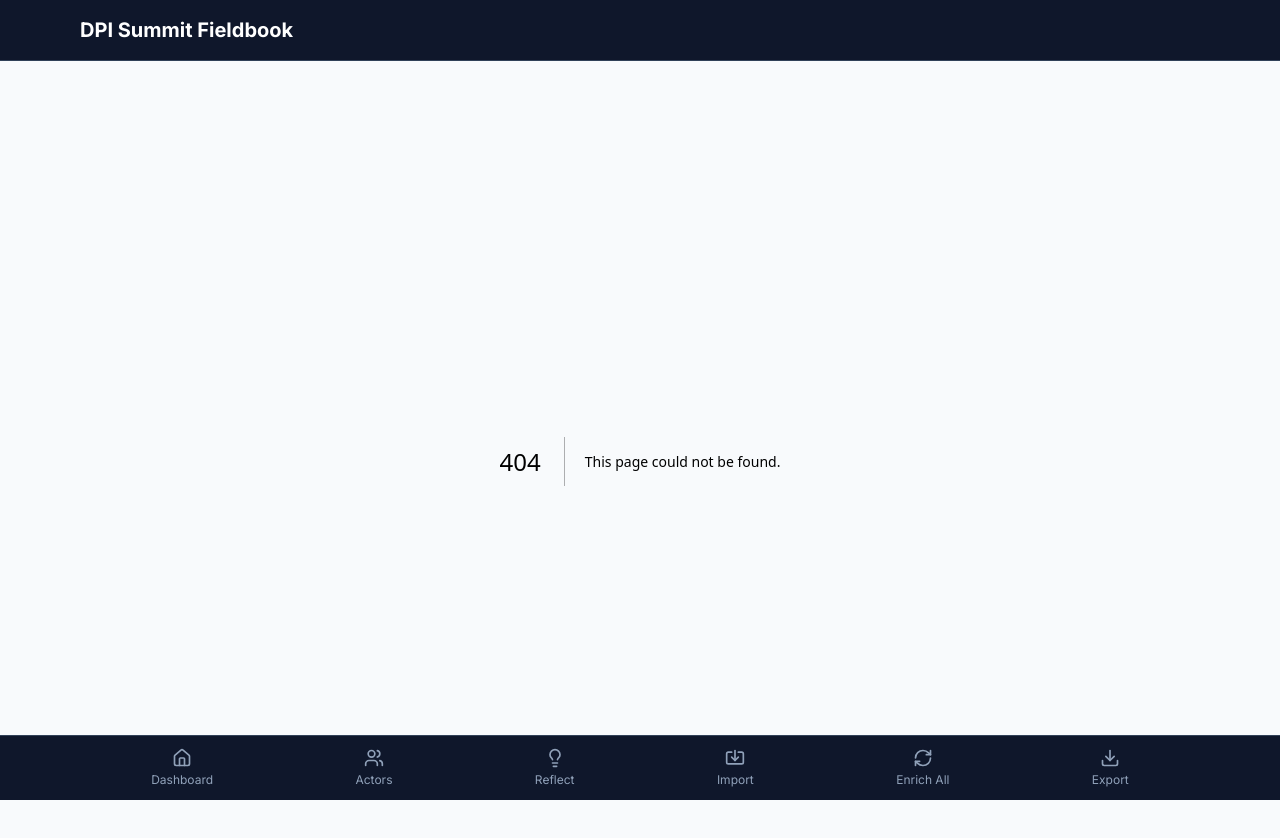
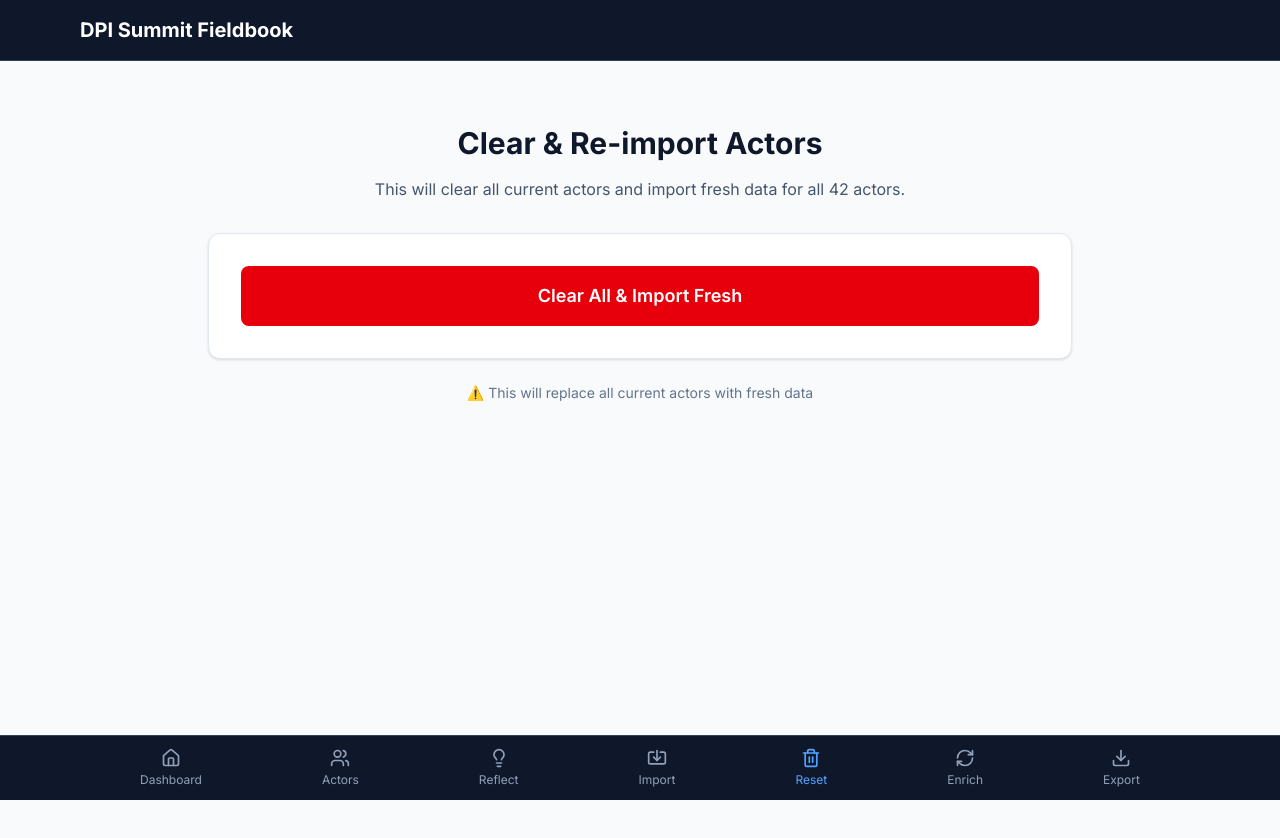
Before and after one commit to knaig/dpi-fieldbook, a Next.js app: page /clear-and-import in a window 1280 px wide. Before the commit this address had no page. Shown: the top 838 px of the page. Built offline with nearby package versions, Linux system fonts and the light colour scheme.

Commit message:
Add clear and re-import page for resetting actors

```diff
--- /dev/null
+++ b/app/clear-and-import/page.tsx
@@ -0,0 +1,105 @@
+'use client';
+
+import { useState } from 'react';
+import toast from 'react-hot-toast';
+import { useRouter } from 'next/navigation';
+import { useFieldbookStore } from '@/lib/useFieldbookStore';
+
+export default function ClearAndImportPage() {
+  const [isImporting, setIsImporting] = useState(false);
+  const { addActor, isHydrated } = useFieldbookStore();
+  const router = useRouter();
+
+  const handleClearAndImport = async () => {
+    setIsImporting(true);
+
+    try {
+      // Clear localStorage
+      if (typeof window !== 'undefined') {
+        localStorage.removeItem('dpi-fieldbook-actors');
+        console.log('Cleared localStorage');
+      }
+
+      // Wait a moment
+      await new Promise(resolve => setTimeout(resolve, 500));
+
+      // Import fresh data
+      const res = await fetch('/api/importActors', {
+        method: 'POST',
+        headers: {
+          'Content-Type': 'application/json',
+        },
+      });
+      const data = await res.json();
+
+      if (data.success && data.actors) {
+        console.log(`Importing ${data.actors.length} actors...`);
+
+        // Add each actor to the store
+        for (const actor of data.actors) {
+          addActor({
+            id: actor.id,
+            name: actor.name,
+            sector: actor.sector,
+            motive: actor.motive || '',
+            pitch: actor.pitch || '',
+            inclusionScore: actor.inclusionScore,
+            followupScore: actor.followupScore,
+            spokenTo: false,
+            contactName: actor.contactName,
+            contactRole: actor.contactRole,
+            notes: actor.notes || '',
+            nextAction: actor.nextAction || '',
+            buckets: actor.buckets || [],
+            summitContext: actor.summitContext,
+            summitSourceTags: actor.summitSourceTags || [],
+          });
+        }
+
+        toast.success(`Imported ${data.count} actors successfully!`);
+        setTimeout(() => router.push('/actors'), 2000);
+      } else {
+        toast.error('Failed to import actors');
+        setIsImporting(false);
+      }
+    } catch (error) {
+      console.error('Import error:', error);
+      toast.error('Failed to import actors');
+      setIsImporting(false);
+    }
+  };
+
+  if (!isHydrated) {
+    return (
+      <div className="max-w-4xl mx-auto px-4 py-8">
+        <p className="text-slate-600">Loading...</p>
+      </div>
+    );
+  }
+
+  return (
+    <div className="max-w-4xl mx-auto px-4 py-16 text-center">
+      <h1 className="text-3xl font-bold text-slate-900 mb-4">
+        Clear & Re-import Actors
+      </h1>
+
+      <p className="text-slate-600 mb-8">
+        This will clear all current actors and import fresh data for all 42 actors.
+      </p>
+
+      <div className="bg-white rounded-xl p-8 shadow-sm border border-slate-200">
+        <button
+          onClick={handleClearAndImport}
+          disabled={isImporting}
+          className="w-full px-6 py-4 bg-red-600 text-white rounded-lg hover:bg-red-700 disabled:bg-slate-400 disabled:cursor-not-allowed text-lg font-semibold transition-colors"
+        >
+          {isImporting ? 'Clearing & Importing...' : 'Clear All & Import Fresh'}
+        </button>
+      </div>
+
+      <div className="mt-6 text-sm text-slate-500">
+        <p>⚠️ This will replace all current actors with fresh data</p>
+      </div>
+    </div>
+  );
+}
--- a/components/NavBar.tsx
+++ b/components/NavBar.tsx
@@ -2,14 +2,15 @@
 
 import Link from 'next/link';
 import { usePathname } from 'next/navigation';
-import { Home, Users, Lightbulb, Download, Import as ImportIcon, RefreshCw } from 'lucide-react';
+import { Home, Users, Lightbulb, Download, Import as ImportIcon, RefreshCw, Trash2 } from 'lucide-react';
 
 const navItems = [
   { href: '/', label: 'Dashboard', icon: Home },
   { href: '/actors', label: 'Actors', icon: Users },
   { href: '/reflect', label: 'Reflect', icon: Lightbulb },
   { href: '/import', label: 'Import', icon: ImportIcon },
-  { href: '/enrich-all', label: 'Enrich All', icon: RefreshCw },
+  { href: '/clear-and-import', label: 'Reset', icon: Trash2 },
+  { href: '/enrich-all', label: 'Enrich', icon: RefreshCw },
   { href: '/export', label: 'Export', icon: Download },
 ];
 
```
